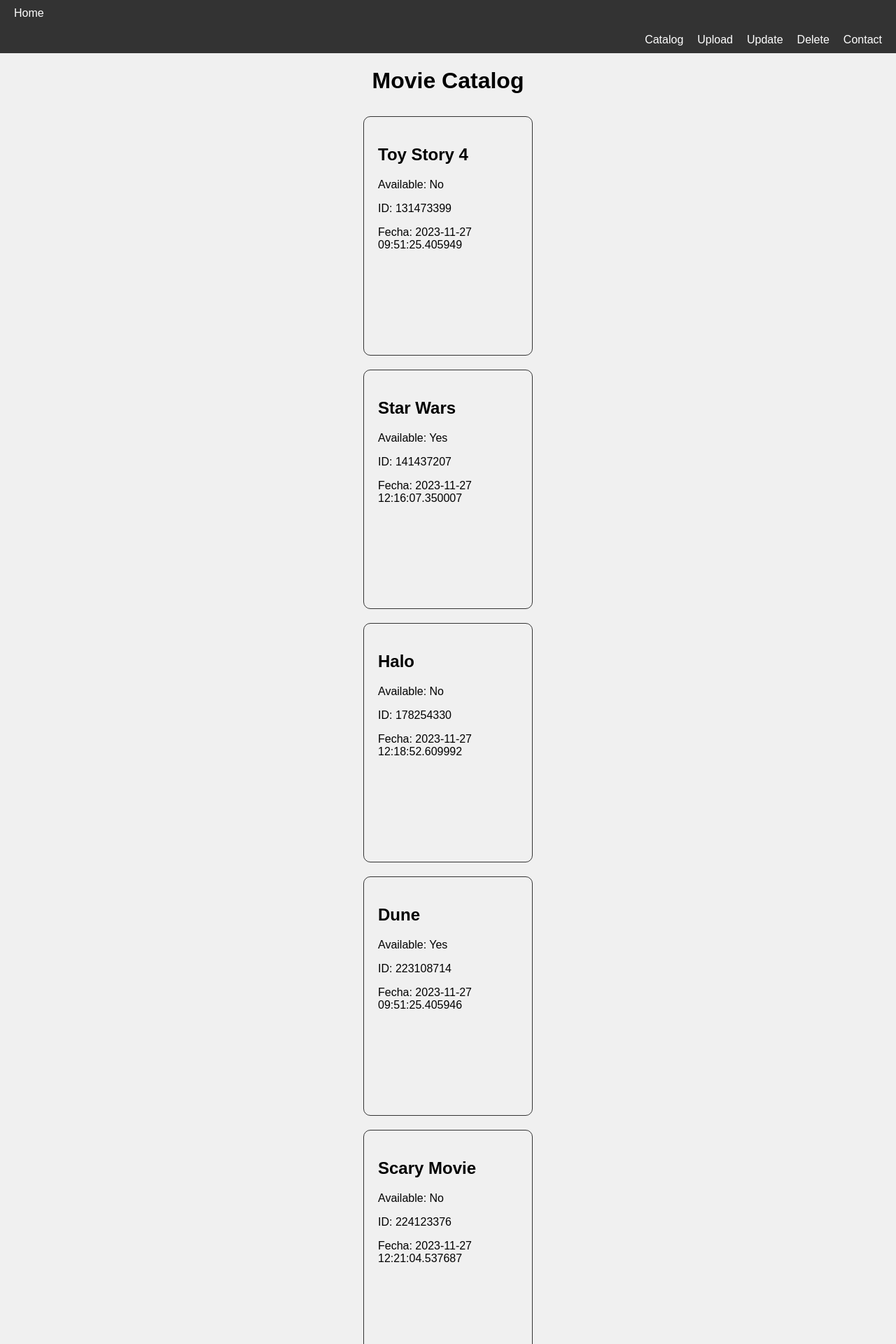
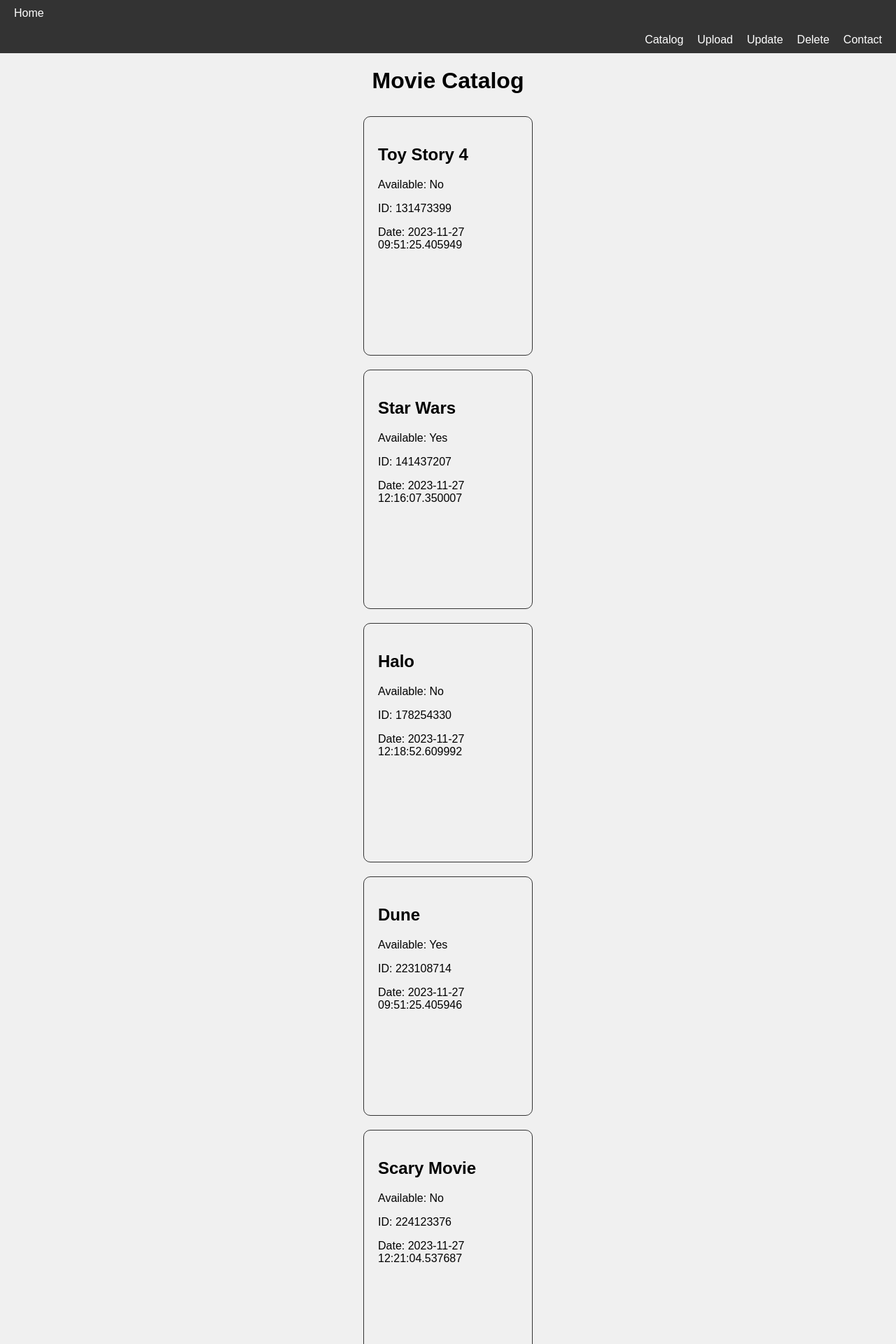
Before and after one commit to lunabacilio/movies-python-app, a Flask app: page /catalog in a window 1280 px wide. Shown: the top 1920 px of the page at 70% size. Run offline with Flask 3, Linux system fonts and the light colour scheme; data comes from the database, SQL or seed files in the repository; parts of the project's set-up code (start-up, migrations or seed data) failed here and were passed over.

Commit message:
changing date displayname

```diff
--- a/templates/catalog.html
+++ b/templates/catalog.html
@@ -94,7 +94,7 @@
                 <h2>{{ movie.title }}</h2>
                 <p>Available: {{ 'Yes' if movie.available else 'No' }}</p>
                 <p>ID: {{ movie.id }}</p>
-                <p>Fecha: {{ movie.timestamp }}</p>
+                <p>Date: {{ movie.timestamp }}</p>
             </div>
         {% endfor %}
         <div>
```
